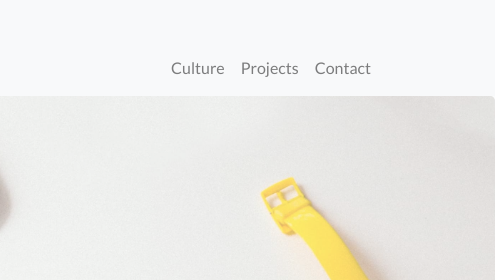
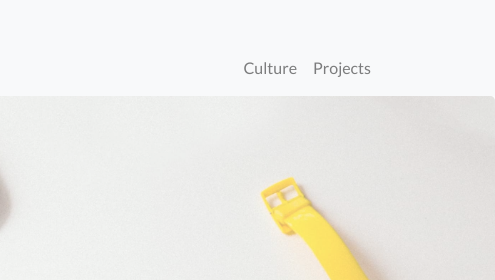
Before and after one commit to cubicon-feup/website, a website: page app/assets/index.html in a window 1280 px wide. Shown: the top 280 px of the page, 785-1280 px from the left. Drawn offline with Linux system fonts and the light colour scheme; files that its build step writes are made by us from their sources; files whose address does not match are found by name.

Commit message:
Removed contact tab

```diff
--- a/app/assets/index.html
+++ b/app/assets/index.html
@@ -50,9 +50,6 @@
                         </li>
                         <li class="nav-item">
                             <a class="nav-link" href="#projects">Projects</a>
-                        </li>
-                        <li class="nav-item">
-                            <a class="nav-link" href="#">Contact</a>
                         </li>
                     </ul>
                 </div>
```
Also changed, not shown: public/index.html (+0 -3 lines).
